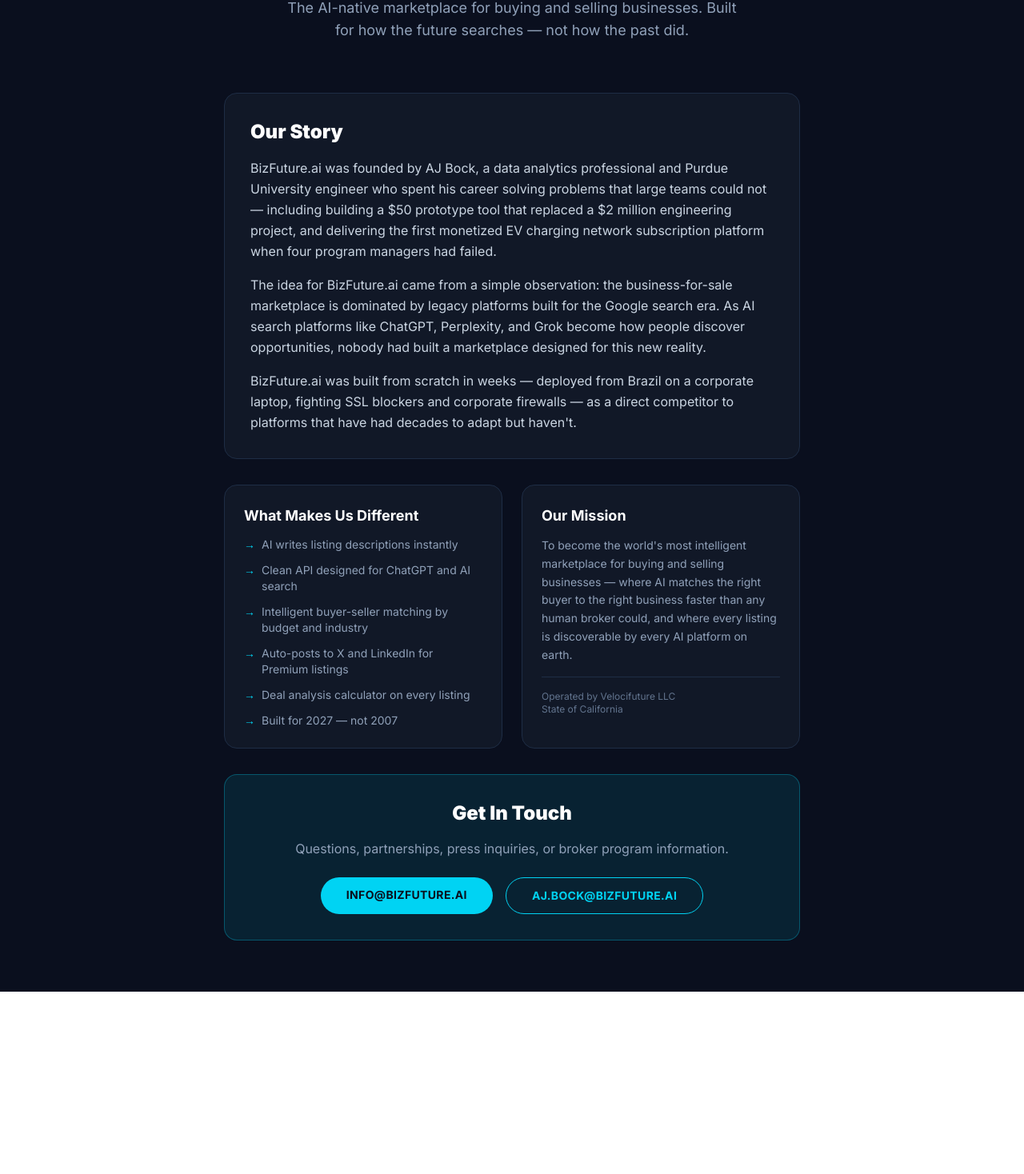
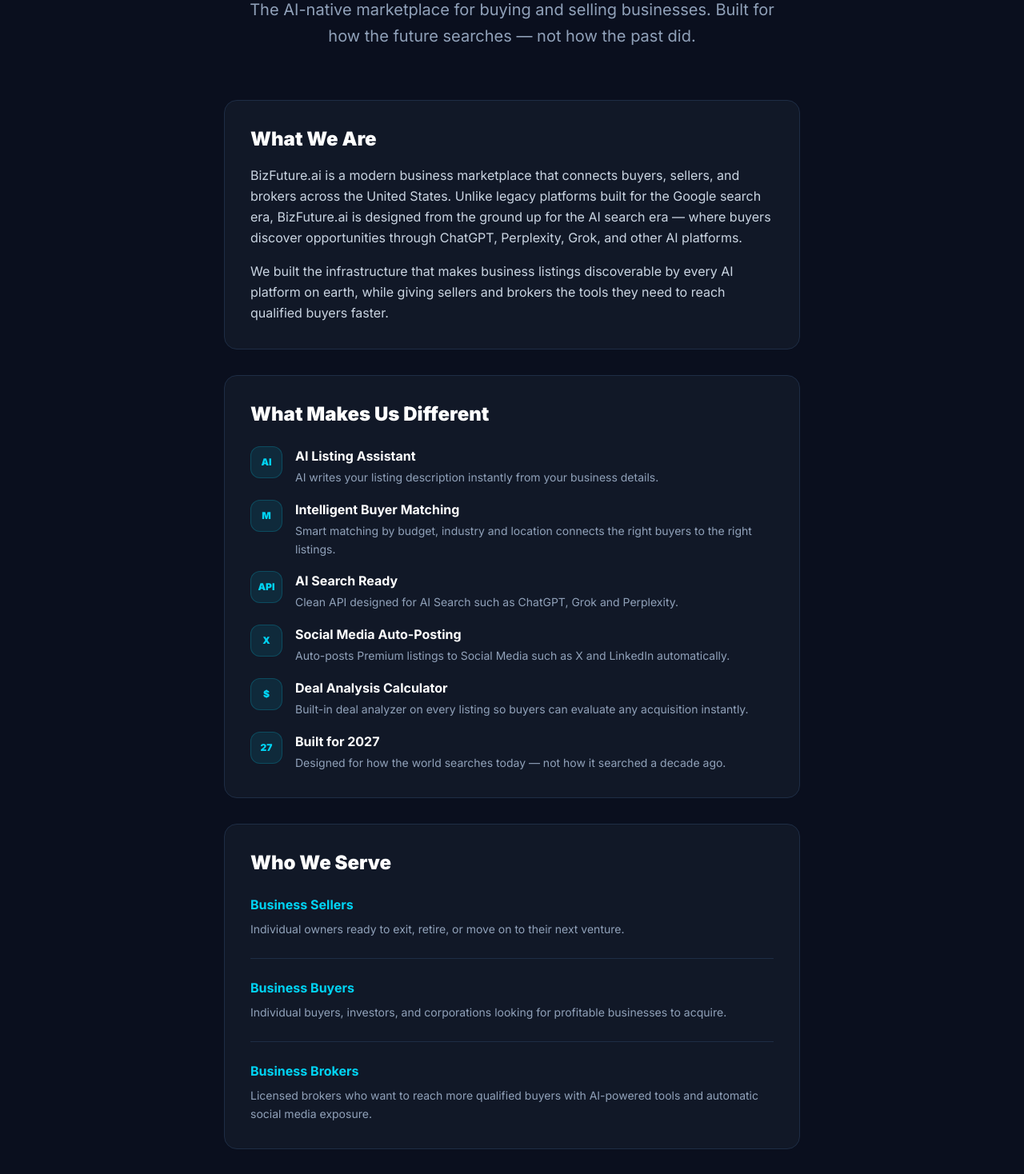
Before and after one commit to ajbock/bizfuture.ai, a Next.js app: page /about in a window 1280 px wide. Shown: the part 169-1637 px from the top of the page at 80% size. Before the commit the page ends 1409 px from the top, so only its background shows below. Built offline with nearby package versions, Linux system fonts and the light colour scheme.

Commit message:
About page rewrite - product focused

```diff
--- a/src/app/about/page.tsx
+++ b/src/app/about/page.tsx
@@ -12,55 +12,75 @@
           <Link href="/" className="text-slate-400 text-sm hover:text-white transition">Back to Home</Link>
         </div>
       </div>
+
       <div className="max-w-3xl mx-auto px-6 pb-16">
 
         <div className="text-center mb-16">
           <h1 className="text-4xl font-black text-white mb-4">About BizFuture.ai</h1>
-          <p className="text-slate-400 text-lg max-w-xl mx-auto">The AI-native marketplace for buying and selling businesses. Built for how the future searches — not how the past did.</p>
+          <p className="text-xl text-slate-400 max-w-2xl mx-auto leading-relaxed">The AI-native marketplace for buying and selling businesses. Built for how the future searches — not how the past did.</p>
         </div>
 
         <div className="bg-[#111827] border border-[#1e2d45] rounded-2xl p-8 mb-8">
-          <h2 className="text-2xl font-black text-white mb-4">Our Story</h2>
+          <h2 className="text-2xl font-black text-white mb-4">What We Are</h2>
           <div className="text-slate-300 leading-relaxed flex flex-col gap-4">
-            <p>BizFuture.ai was founded by AJ Bock, a data analytics professional and Purdue University engineer who spent his career solving problems that large teams could not — including building a $50 prototype tool that replaced a $2 million engineering project, and delivering the first monetized EV charging network subscription platform when four program managers had failed.</p>
-            <p>The idea for BizFuture.ai came from a simple observation: the business-for-sale marketplace is dominated by legacy platforms built for the Google search era. As AI search platforms like ChatGPT, Perplexity, and Grok become how people discover opportunities, nobody had built a marketplace designed for this new reality.</p>
-            <p>BizFuture.ai was built from scratch in weeks — deployed from Brazil on a corporate laptop, fighting SSL blockers and corporate firewalls — as a direct competitor to platforms that have had decades to adapt but haven't.</p>
+            <p>BizFuture.ai is a modern business marketplace that connects buyers, sellers, and brokers across the United States. Unlike legacy platforms built for the Google search era, BizFuture.ai is designed from the ground up for the AI search era — where buyers discover opportunities through ChatGPT, Perplexity, Grok, and other AI platforms.</p>
+            <p>We built the infrastructure that makes business listings discoverable by every AI platform on earth, while giving sellers and brokers the tools they need to reach qualified buyers faster.</p>
           </div>
         </div>
 
-        <div className="grid grid-cols-1 md:grid-cols-2 gap-6 mb-8">
-          <div className="bg-[#111827] border border-[#1e2d45] rounded-2xl p-6">
-            <h3 className="text-lg font-bold text-white mb-3">What Makes Us Different</h3>
-            <ul className="flex flex-col gap-3 text-slate-400 text-sm">
-              <li className="flex gap-2"><span className="text-cyan-400">→</span>AI writes listing descriptions instantly</li>
-              <li className="flex gap-2"><span className="text-cyan-400">→</span>Clean API designed for ChatGPT and AI search</li>
-              <li className="flex gap-2"><span className="text-cyan-400">→</span>Intelligent buyer-seller matching by budget and industry</li>
-              <li className="flex gap-2"><span className="text-cyan-400">→</span>Auto-posts to X and LinkedIn for Premium listings</li>
-              <li className="flex gap-2"><span className="text-cyan-400">→</span>Deal analysis calculator on every listing</li>
-              <li className="flex gap-2"><span className="text-cyan-400">→</span>Built for 2027 — not 2007</li>
-            </ul>
+        <div className="bg-[#111827] border border-[#1e2d45] rounded-2xl p-8 mb-8">
+          <h2 className="text-2xl font-black text-white mb-6">What Makes Us Different</h2>
+          <div className="flex flex-col gap-4">
+            {[
+              { icon: "AI", title: "AI Listing Assistant", desc: "AI writes your listing description instantly from your business details." },
+              { icon: "M", title: "Intelligent Buyer Matching", desc: "Smart matching by budget, industry and location connects the right buyers to the right listings." },
+              { icon: "API", title: "AI Search Ready", desc: "Clean API designed for AI Search such as ChatGPT, Grok and Perplexity." },
+              { icon: "X", title: "Social Media Auto-Posting", desc: "Auto-posts Premium listings to Social Media such as X and LinkedIn automatically." },
+              { icon: "$", title: "Deal Analysis Calculator", desc: "Built-in deal analyzer on every listing so buyers can evaluate any acquisition instantly." },
+              { icon: "27", title: "Built for 2027", desc: "Designed for how the world searches today — not how it searched a decade ago." },
+            ].map(({ icon, title, desc }) => (
+              <div key={title} className="flex items-start gap-4">
+                <div className="w-10 h-10 bg-cyan-400/10 border border-cyan-400/20 rounded-xl flex items-center justify-center flex-shrink-0">
+                  <span className="text-cyan-400 font-black text-xs">{icon}</span>
+                </div>
+                <div>
+                  <div className="text-white font-bold mb-1">{title}</div>
+                  <div className="text-slate-400 text-sm leading-relaxed">{desc}</div>
+                </div>
+              </div>
+            ))}
           </div>
-          <div className="bg-[#111827] border border-[#1e2d45] rounded-2xl p-6">
-            <h3 className="text-lg font-bold text-white mb-3">Our Mission</h3>
-            <p className="text-slate-400 text-sm leading-relaxed">To become the world's most intelligent marketplace for buying and selling businesses — where AI matches the right buyer to the right business faster than any human broker could, and where every listing is discoverable by every AI platform on earth.</p>
-            <div className="mt-4 pt-4 border-t border-[#1e2d45]">
-              <p className="text-slate-500 text-xs">Operated by Velocifuture LLC</p>
-              <p className="text-slate-500 text-xs">State of California</p>
+        </div>
+
+        <div className="bg-[#111827] border border-[#1e2d45] rounded-2xl p-8 mb-8">
+          <h2 className="text-2xl font-black text-white mb-6">Who We Serve</h2>
+          <div className="flex flex-col gap-6">
+            <div>
+              <div className="text-cyan-400 font-bold mb-2">Business Sellers</div>
+              <p className="text-slate-400 text-sm leading-relaxed">Individual owners ready to exit, retire, or move on to their next venture.</p>
+            </div>
+            <div className="border-t border-[#1e2d45] pt-6">
+              <div className="text-cyan-400 font-bold mb-2">Business Buyers</div>
+              <p className="text-slate-400 text-sm leading-relaxed">Individual buyers, investors, and corporations looking for profitable businesses to acquire.</p>
+            </div>
+            <div className="border-t border-[#1e2d45] pt-6">
+              <div className="text-cyan-400 font-bold mb-2">Business Brokers</div>
+              <p className="text-slate-400 text-sm leading-relaxed">Licensed brokers who want to reach more qualified buyers with AI-powered tools and automatic social media exposure.</p>
             </div>
           </div>
         </div>
 
+        <div className="bg-[#111827] border border-[#1e2d45] rounded-2xl p-8 mb-8">
+          <h2 className="text-2xl font-black text-white mb-4">Our Mission</h2>
+          <p className="text-slate-300 leading-relaxed">To become the most intelligent marketplace for buying and selling businesses in the world — where AI matches the right buyer to the right business faster than any human process could, and where every listing is discoverable by every AI platform on earth.</p>
+        </div>
+
         <div className="bg-cyan-400/10 border border-cyan-400/30 rounded-2xl p-8 text-center">
           <h2 className="text-2xl font-black text-white mb-4">Get In Touch</h2>
-          <p className="text-slate-400 mb-6">Questions, partnerships, press inquiries, or broker program information.</p>
-          <div className="flex flex-col md:flex-row gap-4 justify-center">
-            <a href="mailto:info@bizfuture.ai" className="bg-cyan-400 text-[#0a0f1e] font-bold px-8 py-3 rounded-full text-sm uppercase tracking-wide hover:bg-cyan-300 transition">
-              info@bizfuture.ai
-            </a>
-            <a href="mailto:aj.bock@bizfuture.ai" className="border border-cyan-400 text-cyan-400 font-bold px-8 py-3 rounded-full text-sm uppercase tracking-wide hover:bg-cyan-400 hover:text-[#0a0f1e] transition">
-              aj.bock@bizfuture.ai
-            </a>
-          </div>
+          <p className="text-slate-400 mb-6">Questions, broker partnerships, or press inquiries.</p>
+          <a href="mailto:info@bizfuture.ai" className="bg-cyan-400 text-[#0a0f1e] font-bold px-8 py-3 rounded-full text-sm uppercase tracking-wide hover:bg-cyan-300 transition inline-block">
+            info@bizfuture.ai
+          </a>
         </div>
 
       </div>
```
